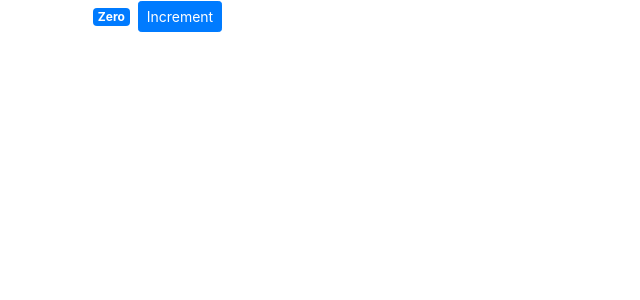
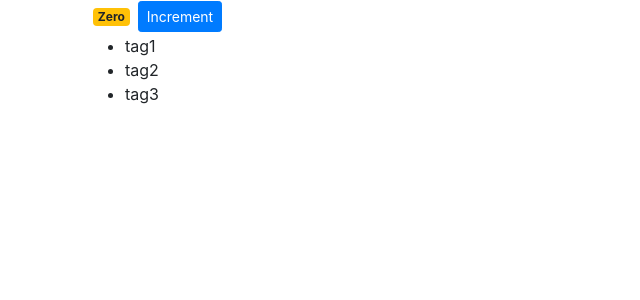
Before and after one commit to Rijoanul-Shanto/react-app, a React (Create React App) app: page / in a window 1280 px wide. Shown: the top 300 px of the page, without its empty margins (0-640 px from the left). Built offline with nearby package versions, Linux system fonts and the light colour scheme.

Commit message:
[ADD] - increment and list functionality added

```diff
--- a/src/components/counter.jsx
+++ b/src/components/counter.jsx
@@ -3,15 +3,44 @@ import React, { Component } from "react";
 class Counter extends Component {
   state = {
     count: 0,
+    tags: ["tag1", "tag2", "tag3"],
   };
+
+  constructor() {
+    super();
+    this.handleIncremet = this.handleIncremet.bind(this);
+  }
 
   render() {
     return (
       <div>
-        <span className="badge badge-primary m-2">{this.formatCount()}</span>
-        <button className="btn btn-primary btn-sm">Increment</button>
+        <span className={this.getBadgeClasses()}>{this.formatCount()}</span>
+        <button
+          onClick={this.handleIncremet}
+          className="btn btn-primary btn-sm"
+        >
+          Increment
+        </button>
+        <ul>{this.renderTags()}</ul>
       </div>
     );
+  }
+
+  handleIncremet() {
+    this.setState({ count: ++this.state.count });
+    console.log(this.state.count);
+  }
+
+  renderTags() {
+    if (!this.state.tags.length) return <p>There are no tags!</p>;
+
+    return this.state.tags.map((tag) => <li key={tag}>{tag}</li>);
+  }
+
+  getBadgeClasses() {
+    let classes = "badge m-2 badge-";
+
+    return (classes += 0 === this.state.count ? "warning" : "danger");
   }
 
   formatCount() {
```
